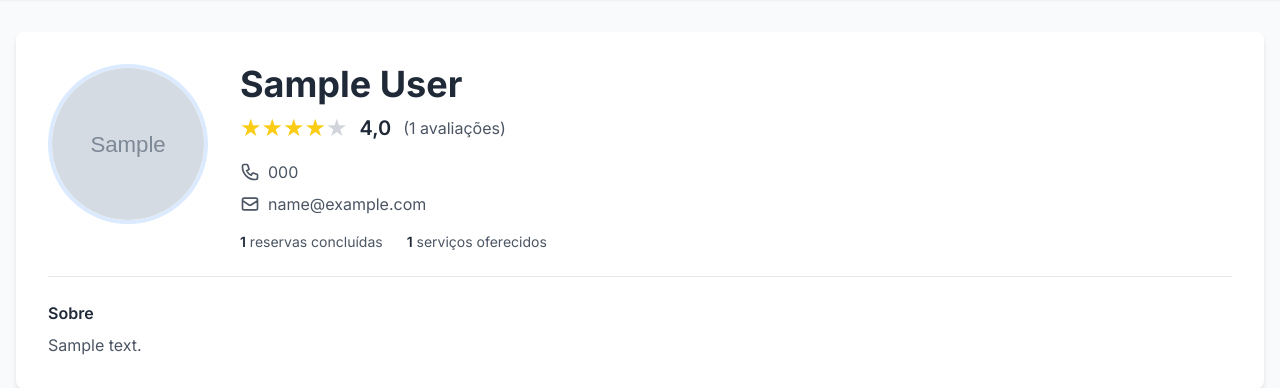
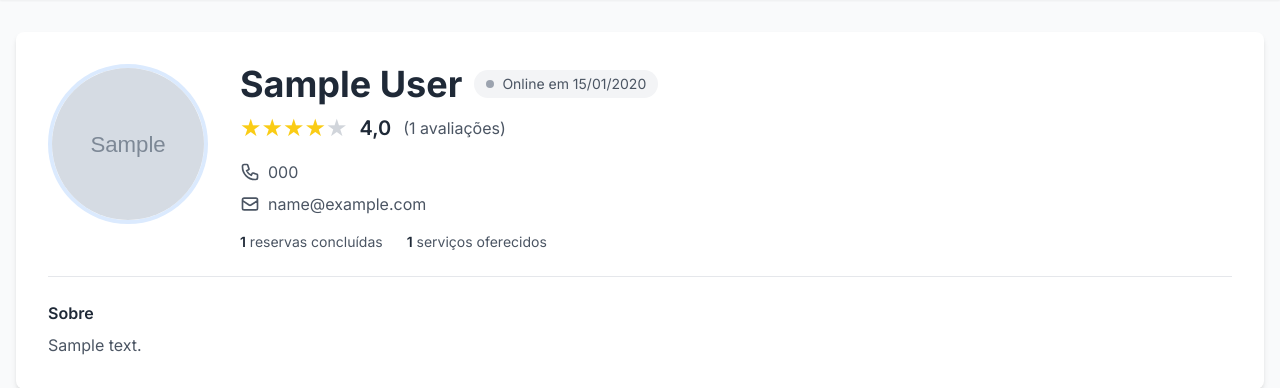
Before and after one commit to mjnetto/ConhecesAlguem, a Django app: page /accounts/profissional/1/ in a window 1280 px wide. Shown: the part 72-460 px from the top of the page. Run offline with Django 4.2, Linux system fonts and the light colour scheme; data comes from the database, SQL or seed files in the repository; tables that the repository leaves empty hold one stand-in row (values such as "Sample post"); grey boxes marked "Sample" are stand-in pictures; parts of the project's set-up code (start-up, migrations or seed data) failed here and were passed over; some libraries are stand-ins or nearby versions.

Commit message:
Adicionar status online/última vez online para profissionais

```diff
--- a/accounts/admin.py
+++ b/accounts/admin.py
@@ -45,7 +45,8 @@ class ProfessionalAdmin(admin.ModelAdmin):
         'total_bookings',
         'completed_bookings',
         'average_rating',
-        'activated_at'
+        'activated_at',
+        'last_seen'
     ]
     filter_horizontal = ['service_provinces', 'service_cities', 'service_neighborhoods']
     inlines = [PortfolioItemInline]
--- a/accounts/models.py
+++ b/accounts/models.py
@@ -65,6 +65,9 @@ class Professional(models.Model):
     completed_bookings = models.IntegerField(default=0)
     average_rating = models.DecimalField(max_digits=3, decimal_places=2, default=0.00)
 
+    # Online status
+    last_seen = models.DateTimeField(null=True, blank=True, verbose_name="Última vez online")
+
     # Timestamps
     created_at = models.DateTimeField(auto_now_add=True)
     updated_at = models.DateTimeField(auto_now=True)
@@ -112,6 +115,53 @@ class Professional(models.Model):
 
         return self.profile_views.filter(created_at__gte=start_date).count()
 
+    def is_online(self):
+        """Check if professional is currently online (active in last 10 minutes)"""
+        if not self.last_seen:
+            return False
+
+        from django.utils import timezone
+        from datetime import timedelta
+
+        now = timezone.now()
+        ten_minutes_ago = now - timedelta(minutes=10)
+        return self.last_seen >= ten_minutes_ago
+
+    def get_last_seen_display(self):
+        """Get human-readable last seen display"""
+        if not self.last_seen:
+            return "Nunca esteve online"
+
+        from django.utils import timezone
+        from django.utils.timesince import timesince
+
+        now = timezone.now()
+        time_diff = now - self.last_seen
+
+        # If online (within last 10 minutes)
+        if self.is_online():
+            return "Online agora"
+
+        # Less than 1 hour ago
+        if time_diff.total_seconds() < 3600:
+            minutes = int(time_diff.total_seconds() / 60)
+            if minutes == 0:
+                return "Online agora"
+            return f"Online há {minutes} min"
+
+        # Less than 24 hours ago
+        if time_diff.days == 0:
+            hours = int(time_diff.total_seconds() / 3600)
+            return f"Online há {hours} hora{'s' if hours > 1 else ''}"
+
+        # Less than 7 days ago
+        if time_diff.days < 7:
+            return f"Online há {time_diff.days} dia{'s' if time_diff.days > 1 else ''}"
+
+        # More than 7 days - show date
+        from django.utils import dateformat
+        return f"Online em {dateformat.format(self.last_seen, 'd/m/Y')}"
+
 
 class PortfolioItem(models.Model):
     """Professional portfolio images"""
--- a/accounts/views.py
+++ b/accounts/views.py
@@ -94,6 +94,10 @@ def professional_login(request):
             # Store professional ID in session
             request.session['professional_id'] = professional.id
             request.session['professional_name'] = professional.name
+            # Update last seen
+            from django.utils import timezone
+            professional.last_seen = timezone.now()
+            professional.save(update_fields=['last_seen'])
             messages.success(request, f'Bem-vindo, {professional.name}!')
             return redirect('accounts:professional_dashboard')
         except Professional.DoesNotExist:
@@ -111,6 +115,13 @@ def professional_dashboard(request):
 
     professional_id = request.session.get('professional_id')
     professional = get_object_or_404(Professional, id=professional_id)
+
+    # Update last seen (but only if it's been more than 5 minutes to avoid too many DB writes)
+    from django.utils import timezone
+    from datetime import timedelta
+    if not professional.last_seen or professional.last_seen < timezone.now() - timedelta(minutes=5):
+        professional.last_seen = timezone.now()
+        professional.save(update_fields=['last_seen'])
 
     # Get bookings
     from bookings.models import Booking
--- a/templates/accounts/professional_profile.html
+++ b/templates/accounts/professional_profile.html
@@ -21,7 +21,21 @@
 
             <!-- Basic Info -->
             <div class="flex-1">
-                <h1 class="text-3xl md:text-4xl font-bold text-gray-800 mb-2">{{ professional.name }}</h1>
+                <div class="flex items-center gap-3 mb-2">
+                    <h1 class="text-3xl md:text-4xl font-bold text-gray-800">{{ professional.name }}</h1>
+                    <!-- Online Status -->
+                    {% if professional.is_online %}
+                    <span class="inline-flex items-center gap-2 px-3 py-1 bg-green-100 text-green-800 rounded-full text-sm font-semibold">
+                        <span class="w-2 h-2 bg-green-500 rounded-full animate-pulse"></span>
+                        Online agora
+                    </span>
+                    {% else %}
+                    <span class="inline-flex items-center gap-2 px-3 py-1 bg-gray-100 text-gray-600 rounded-full text-sm">
+                        <span class="w-2 h-2 bg-gray-400 rounded-full"></span>
+                        {{ professional.get_last_seen_display }}
+                    </span>
+                    {% endif %}
+                </div>
 
                 <!-- Rating -->
                 {% if professional.average_rating > 0 %}
```
Also changed, not shown: templates/bookings/step3_professional.html (+13 -1 lines), templates/services/professionals_list.html (+13 -1 lines), accounts/migrations/0005_professional_last_seen.py (added).
